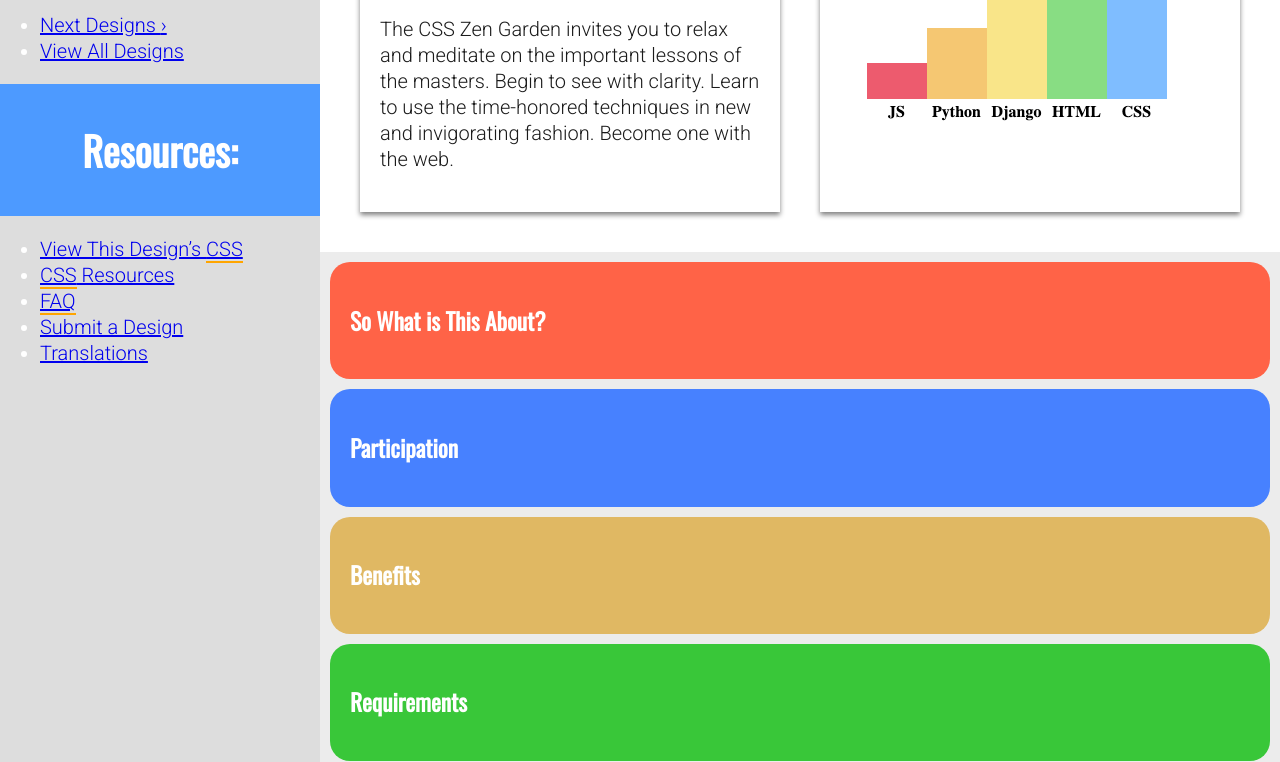
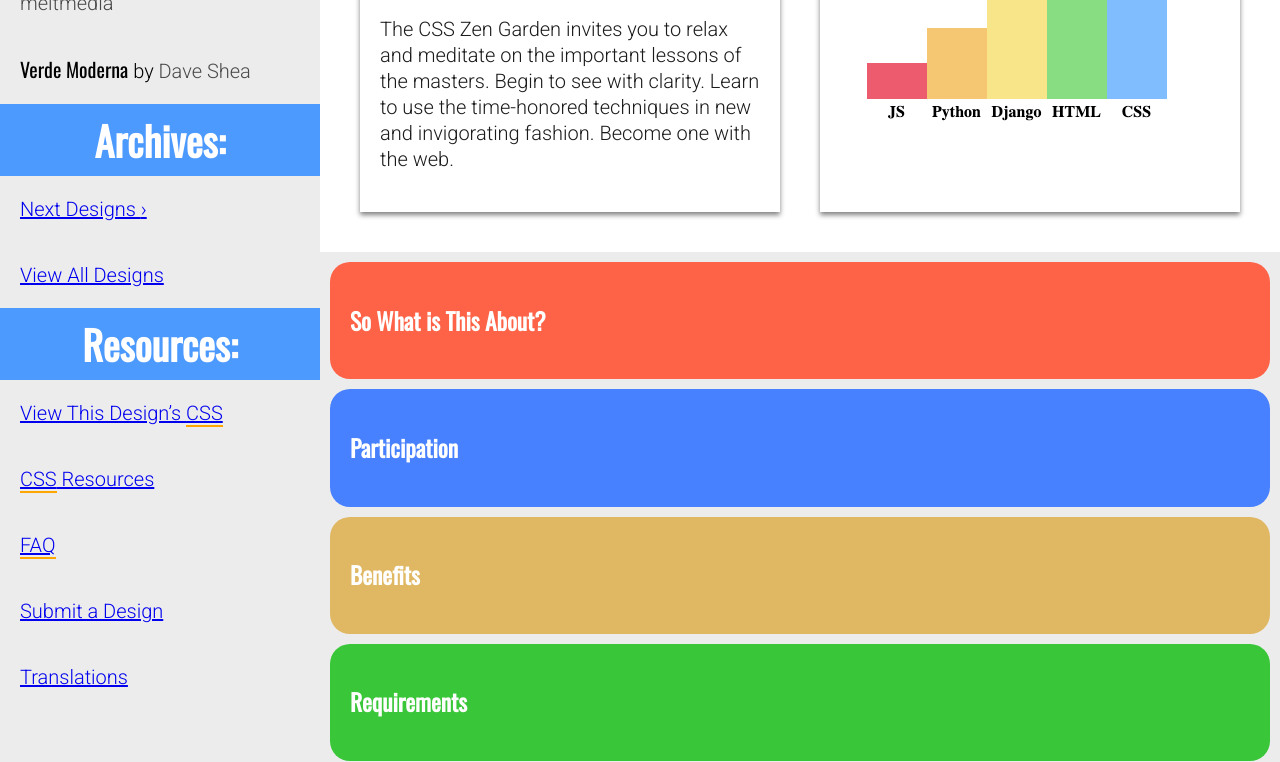
Before and after one commit to jewarner57/FEW-2.2---CSS-Zen-Garden, a plain HTML site: page index.html in a window 1280 px wide. Shown: the part 624-1386 px from the top of the page. Drawn offline with nearby package versions, Linux system fonts and the light colour scheme.

Commit message:
feat: improve design sidebar typography

```diff
--- a/styles.css
+++ b/styles.css
@@ -77,7 +77,7 @@ h3, h2, h1 {
 
 aside {
   grid-area: 1 / 1 / 6 / 4;
-  background-color: rgb(221, 221, 221);
+  background-color: #ececec;
 }
 
 aside > * {
@@ -85,7 +85,7 @@ aside > * {
   text-decoration: none;
 }
 
-.select, .archives, .resources {
+.select {
   background-color: rgb(77, 154, 255);
   padding: 40px 0;
   margin: 0;
@@ -93,6 +93,42 @@ aside > * {
   text-align: center;
 }
 
+.archives, .resources {
+  background-color: rgb(77, 154, 255);
+  padding: 10px 0;
+  margin: 0;
+  font-size: 40px;
+  text-align: center;
+}
+
+ul {
+  list-style: none;
+  padding: 0;
+  margin: 0;
+}
+
+li {
+  margin: 0;
+  padding: 20px;
+  background-color: #ececec;
+  color: black;
+}
+
+li:hover {
+  border-right: 4px solid gray;
+}
+
+.design-name {
+  font-family: 'Oswald', sans-serif;
+  text-decoration: none;
+  color: black;
+}
+
+.designer-name {
+  font-family: Roboto;
+  color: rgb(73, 73, 73);
+  text-decoration: none;
+}
 
 /* Main Supporting Section */
 .explanation {
```
